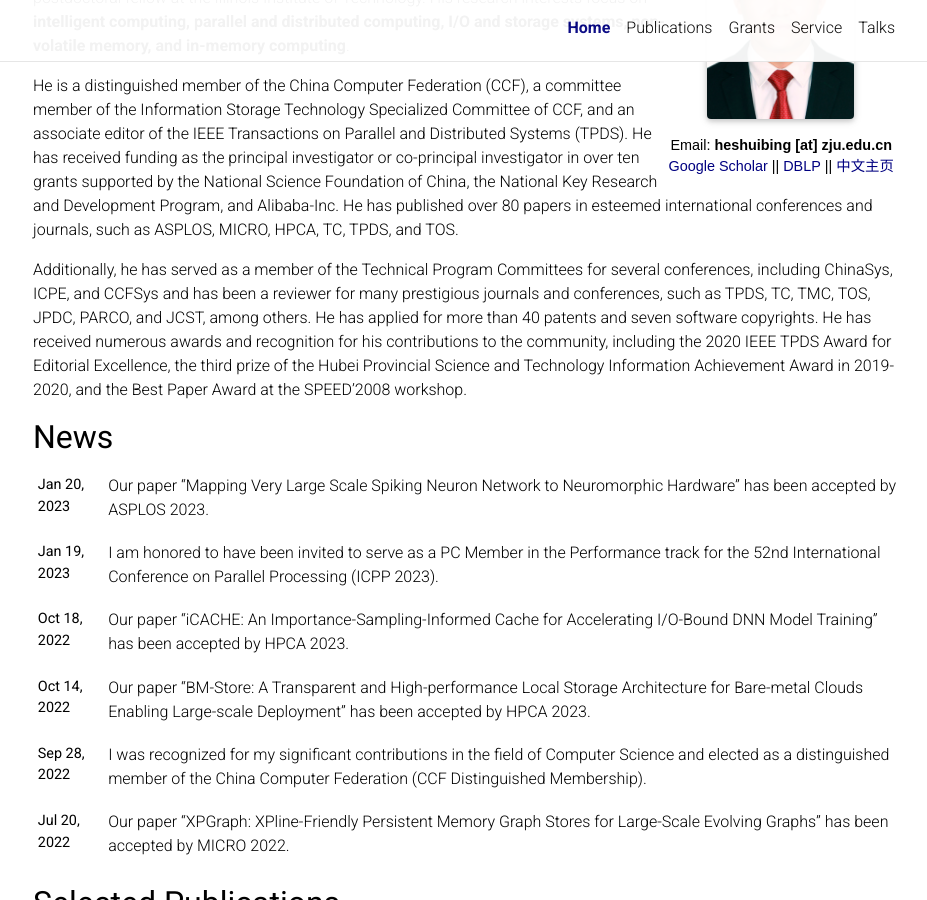
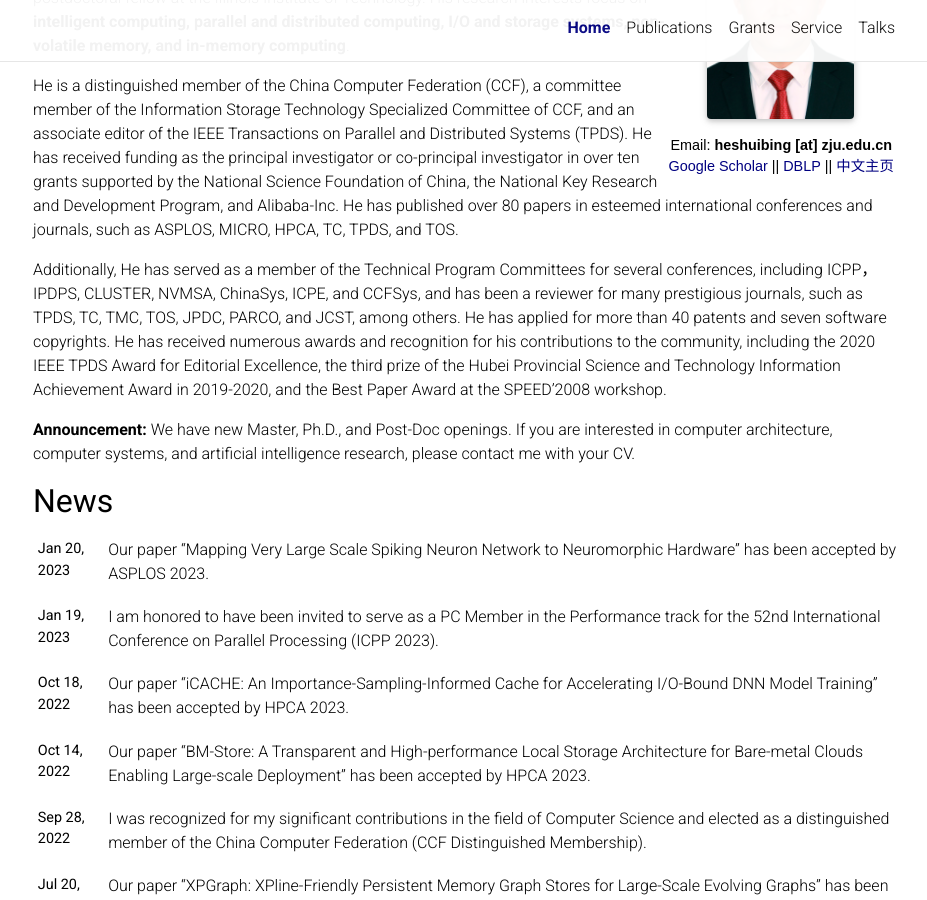
Before and after one commit to shuibing9420/shuibing9420.github.io, a Jekyll site: the page built from _pages/about.md, in a window 1280 px wide and 900 px high, scrolled down 310 px. Shown: the whole window, without its empty margins (172-1099 px from the left). Built offline with Jekyll 4.4.1, drawn with Linux system fonts in a browser that asks for light colours; full-size pictures stand in for the smaller copies a plugin makes; comment, search, counter and statistics services are not loaded; a style sheet for code colours, icons or effects is not loaded.

Commit message:
update announcement

```diff
--- a/_pages/about.md
+++ b/_pages/about.md
@@ -54,5 +54,18 @@ He has published over 80 papers in esteemed international
 conferences and journals, such as ASPLOS, MICRO, HPCA, TC,
 TPDS, and TOS.
 
-Additionally, he has served as a member of the Technical Program Committees for several conferences, including ChinaSys, ICPE, and CCFSys and has been a reviewer for many prestigious journals and conferences, such as TPDS, TC, TMC, TOS, JPDC, PARCO, and JCST, among others. He has applied for more than 40 patents and seven software copyrights.
-He has received numerous awards and recognition for his contributions to the community, including the 2020 IEEE TPDS Award for Editorial Excellence, the third prize of the Hubei Provincial Science and Technology Information Achievement Award in 2019-2020, and the Best Paper Award at the SPEED'2008 workshop.
+Additionally, He has served as a member of the Technical
+Program Committees for several conferences, including
+ICPP，IPDPS, CLUSTER, NVMSA, ChinaSys, ICPE, and CCFSys,
+and has been a reviewer for many prestigious journals, such
+as TPDS, TC, TMC, TOS, JPDC, PARCO, and JCST, among others.
+He has applied for more than 40 patents and seven software
+copyrights.
+He has received numerous awards and recognition for his
+contributions to the community, including the 2020 IEEE TPDS
+Award for Editorial Excellence, the third prize of the Hubei
+Provincial Science and Technology Information Achievement
+Award in 2019-2020, and the Best Paper Award at the
+SPEED'2008 workshop.
+
+**Announcement:** We have new Master, Ph.D., and Post-Doc openings. If you are interested in computer architecture, computer systems, and artificial intelligence research, please contact me with your CV.
```
